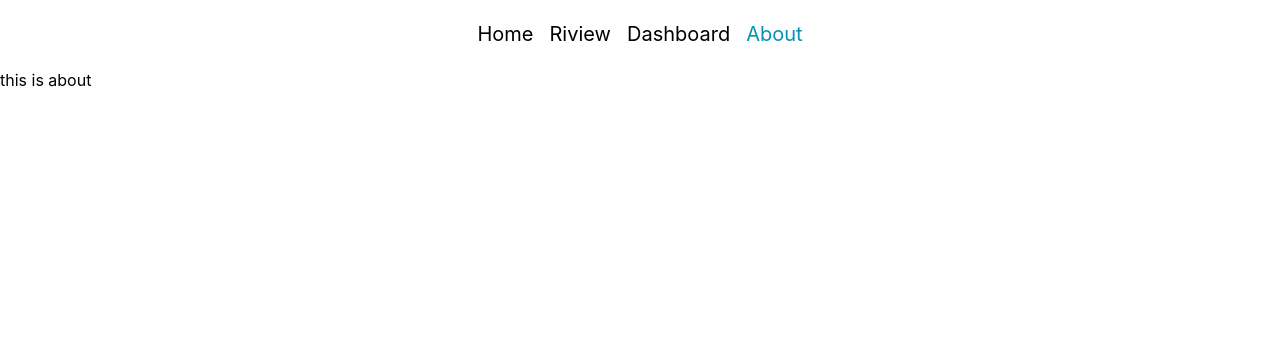
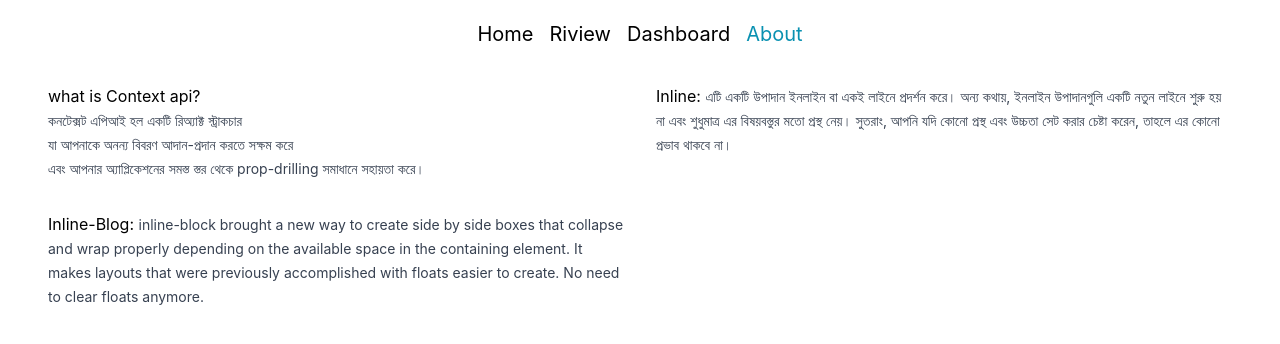
Before and after one commit to ibrahim1165/assaingment-9, a React (Create React App) app: page /about in a window 1280 px wide. Shown: the top 344 px of the page. Built offline with nearby package versions, Linux system fonts and the light colour scheme.

Commit message:
3question answeer add

```diff
--- a/src/Components/About/About.js
+++ b/src/Components/About/About.js
@@ -2,8 +2,23 @@ import React from 'react';
 
 const About = () => {
     return (
-        <div>
-           <h4>this is about</h4>
+        <div >
+        <div className="mx-4 py-4 px-8 grid  md:grid-cols-2 gap-8">
+        <p> what is  Context api?  <br /> <small className="text-sm text-gray-700">
+          কনটেক্সট এপিআই হল একটি রিঅ্যাক্ট স্ট্রাকচার <br/> যা আপনাকে অনন্য বিবরণ আদান-প্রদান করতে সক্ষম করে  <br /> এবং আপনার অ্যাপ্লিকেশনের সমস্ত স্তর থেকে prop-drilling সমাধানে সহায়তা করে।
+          </small>
+          </p>
+          <p>
+              Inline: <small className="text-sm text-gray-700">
+              এটি একটি উপাদান ইনলাইন বা একই লাইনে প্রদর্শন করে। অন্য কথায়, ইনলাইন উপাদানগুলি একটি নতুন লাইনে শুরু হয় না এবং শুধুমাত্র এর বিষয়বস্তুর মতো প্রস্থ নেয়। সুতরাং, আপনি যদি কোনো প্রস্থ এবং উচ্চতা সেট করার চেষ্টা করেন, তাহলে এর কোনো প্রভাব থাকবে না।
+              </small>
+          </p>
+          <p> Inline-Blog: <small  className="text-sm text-gray-700">
+          inline-block brought a new way to create side by side boxes that collapse and wrap properly depending on the available space in the containing element. It makes layouts that were previously accomplished with floats easier to create. No need to clear floats anymore.
+          </small>
+
+          </p>
+        </div>
         </div>
     );
 };
```
